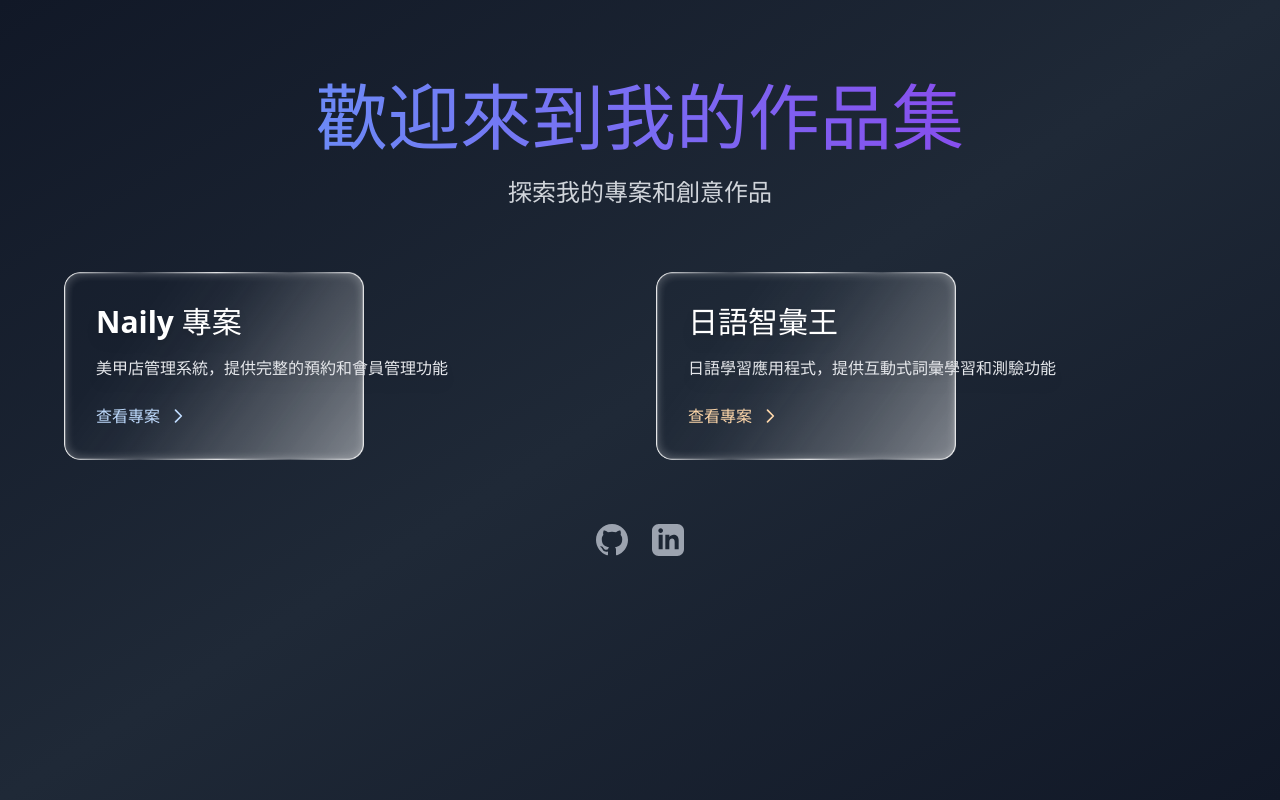
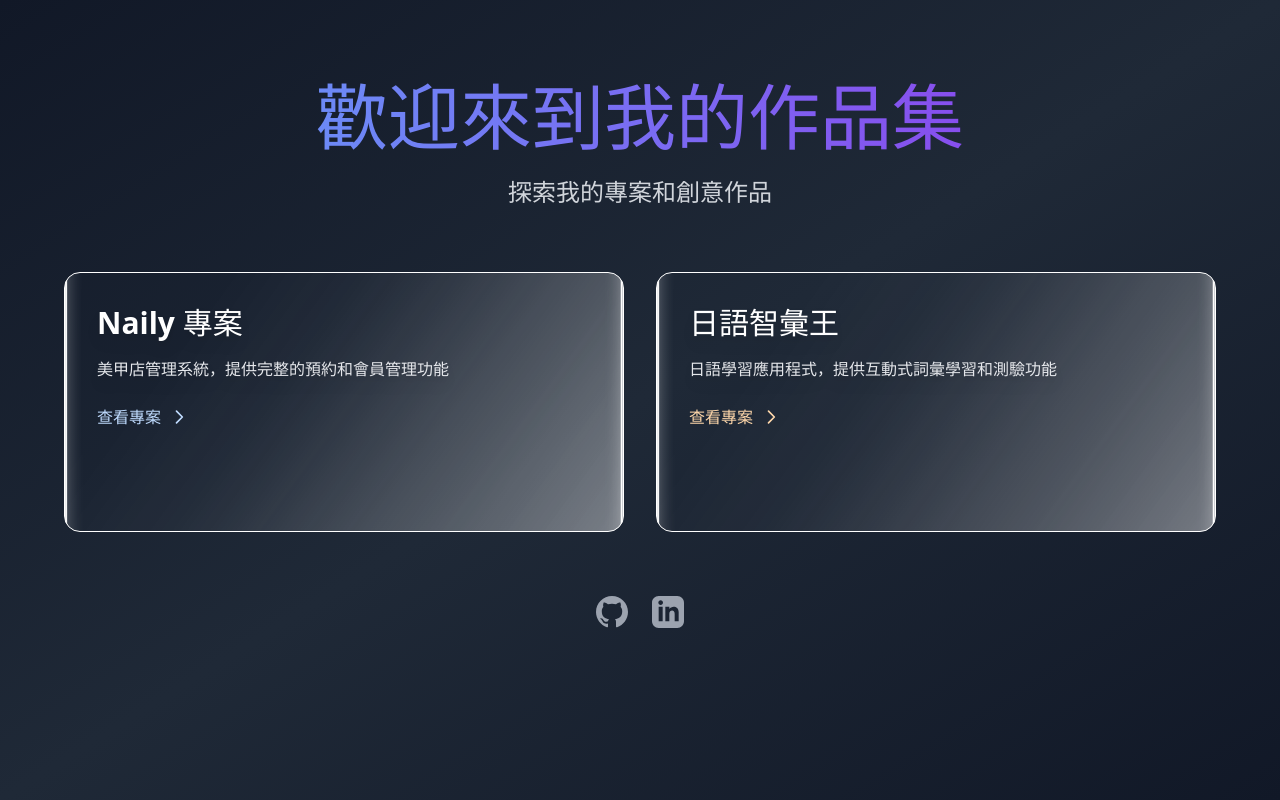
Before and after one commit to C109156211/Portfolio, a React (Vite) app: page / in a window 1280 px wide. Built offline with nearby package versions, Linux system fonts and the light colour scheme.

Commit message:
日語圖片大小、首頁邊框

```diff
--- a/src/components/Home.jsx
+++ b/src/components/Home.jsx
@@ -29,9 +29,10 @@ function Home() {
         <div className="grid md:grid-cols-2 gap-8 max-w-6xl mx-auto">
           <Link
             to="/naily"
-            className="group relative overflow-hidden rounded-2xl p-8 transform transition-all duration-300 hover:scale-105 hover:shadow-2xl bg-contain bg-no-repeat"
+            className="group relative overflow-hidden rounded-2xl p-8 transform transition-all duration-300 hover:scale-105 hover:shadow-2xl bg-cover bg-center bg-no-repeat min-h-[220px] md:min-h-[260px]"
             style={{
               backgroundImage: 'url("public/backgrounds/features bg.png")',
+              border:"1px white solid",
             }}
           >
             <div className="relative z-10">
@@ -50,9 +51,10 @@ function Home() {
 
           <Link
             to="/japan"
-            className="group relative overflow-hidden rounded-2xl p-8 transform transition-all duration-300 hover:scale-105 hover:shadow-2xl bg-contain bg-no-repeat"
+            className="group relative overflow-hidden rounded-2xl p-8 transform transition-all duration-300 hover:scale-105 hover:shadow-2xl bg-cover bg-center bg-no-repeat min-h-[220px] md:min-h-[260px]"
             style={{
               backgroundImage: 'url("public/backgrounds/features bg.png")',
+              border:"1px white solid",
             }}
           >
             <div className="relative z-10">
--- a/src/components/japan.jsx
+++ b/src/components/japan.jsx
@@ -85,13 +85,6 @@ const Japan = () => {
                 <p>透過<span className="font-bold text-orange-400">遊戲化</span>的方式學習日語，我們設計了多種精美場景，每個場景都搭配獨特的遊戲玩法，讓學習充滿趣味性。玩家在挑戰過程中，可以透過完成任務來蒐集榮譽獎盃，激發成就感與學習動力。我們希望藉由這種<span className="font-bold text-orange-400">沉浸式互動學習</span>，讓語言學習<span className="font-bold text-orange-400">不再枯燥</span>，而是成為一段充滿樂趣與成長的旅程！</p>
               </div>
             </div>
-
-            {/* Right side - Portfolio Images */}
-            <div className="relative">
-                <div className="w-[100%] h-[100%] transform overflow-hidden">
-                  <img src="public/images/japan-about.png" className="w-full h-full object-cover" />
-                </div>
-            </div>
           </div>
         </div>
       </section>
@@ -133,7 +126,7 @@ const Japan = () => {
 
             {/* Right side - Features Panel */}
             <div className="relative">
-              <img src="public/images/日語 泡泡.png" alt="Features Background" className="w-[100%] h-[100%] object-cover" />
+              <img src="public/images/日語 泡泡.png" alt="Features Background" className="scale-[1.5] w-[100%] h-[100%] object-cover" />
             </div>
           </div>
         </div>
@@ -155,10 +148,10 @@ const Japan = () => {
           <div className="absolute inset-0 bg-black/60" style={{display: 'none'}}></div>
         </div>
 
-        <div className="container mx-auto px-6 relative z-10">
-          <div className="grid grid-cols-1 lg:grid-cols-2 gap-12 items-center">
+        <div className="container mx-auto relative z-10">
+          <div className="grid grid-cols-1 lg:grid-cols-3 gap-12 items-start">
             {/* Left side - Text */}
-            <div className="text-white">
+            <div className="text-white w-full lg:w-[70%]">
               <h2 className="text-5xl lg:text-4xl font-bold mb-2 leading-tight">
                 設計細節
               </h2>
@@ -173,9 +166,9 @@ const Japan = () => {
                 透過模擬電梯按鈕並清楚標示導航位置，讓使用者有如實際操作電梯般的體驗，進一步提升遊玩感受。
               </h4>
             </div>
-            <img src="public/images/日語電梯.png" alt="Features Background" className="w-[100%] h-[100%] object-cover" />
+            <img src="public/images/日語電梯.png" alt="Features Background" className="scale-[1.5] w-full max-w-[420px] lg:max-w-[540px] h-auto object-contain mx-auto" />
             {/* Right side - Features Panel */}
-            <div className="text-white">
+            <div className="text-white w-full lg:w-[80%] self-end justify-self-end text-right">
               <h2 className="text-5xl lg:text-lg font-bold mb-2 leading-tight">
                 像素風遊戲設計
               </h2>
@@ -183,7 +176,6 @@ const Japan = () => {
                 依據不同店面風格生成像素化背景圖，並調整商品資訊的呈現位置；以清晰易讀為核心，同時將剩餘數量巧妙地置於右上角，兼具活潑與實用性。
               </h4>
             </div>
-
           </div>
         </div>
       </section>
```
